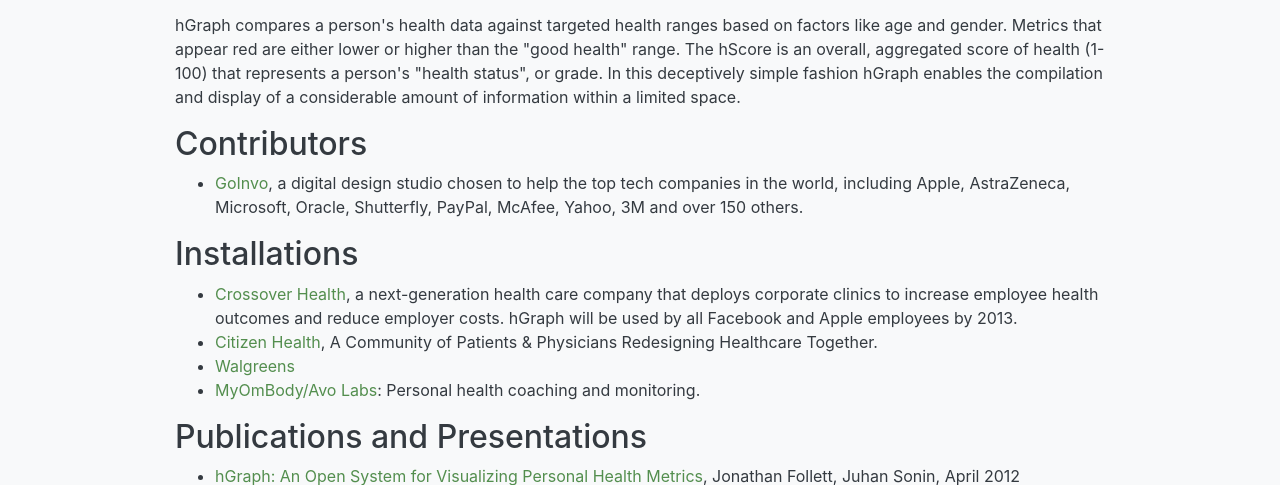
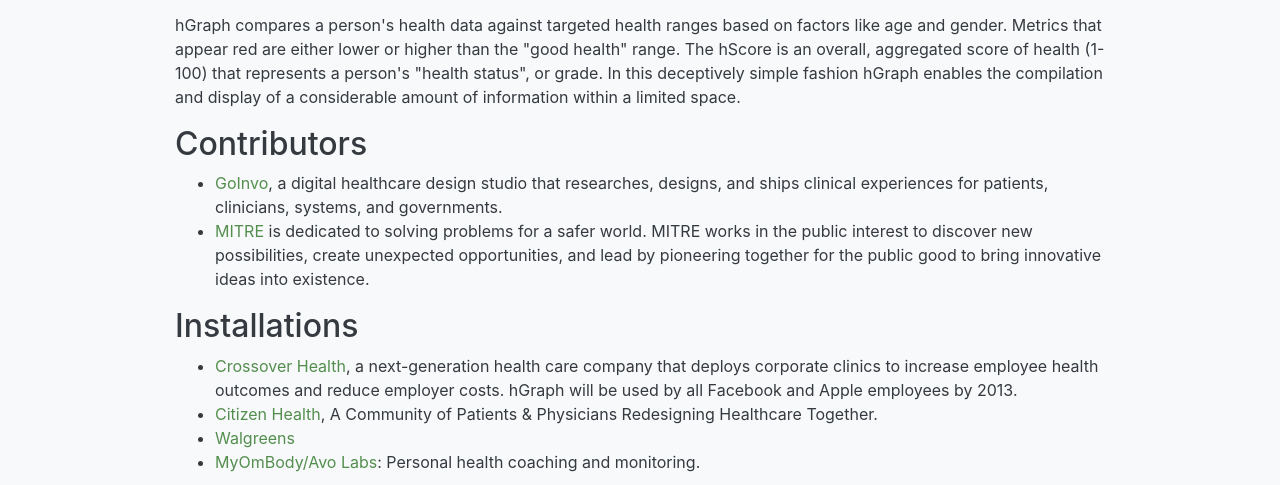
Before and after one commit to hgraph-os/hgraph-website, a plain HTML site: page about/index.html in a window 1280 px wide. Shown: the part 600-1085 px from the top of the page. Drawn offline with nearby package versions, Linux system fonts and the light colour scheme.

Commit message:
Updated contributors.

```diff
--- a/about/index.html
+++ b/about/index.html
@@ -63,7 +63,8 @@
           <h2>Contributors</h2>
 
           <ul>
-            <li><a href="https://www.goinvo.com">GoInvo</a>, a digital design studio chosen to help the top tech companies in the world, including Apple, AstraZeneca, Microsoft, Oracle, Shutterfly, PayPal, McAfee, Yahoo, 3M and over 150 others.</li>
+            <li><a href="https://www.goinvo.com">GoInvo</a>, a digital healthcare design studio that researches, designs, and ships clinical experiences for patients, clinicians, systems, and governments.</li>
+            <li><a href="https://www.mitre.org/">MITRE</a> is dedicated to solving problems for a safer world. MITRE works in the public interest to discover new possibilities, create unexpected opportunities, and lead by pioneering together for the public good to bring innovative ideas into existence.</li>
           </ul>
 
           <h2>Installations</h2>
```
